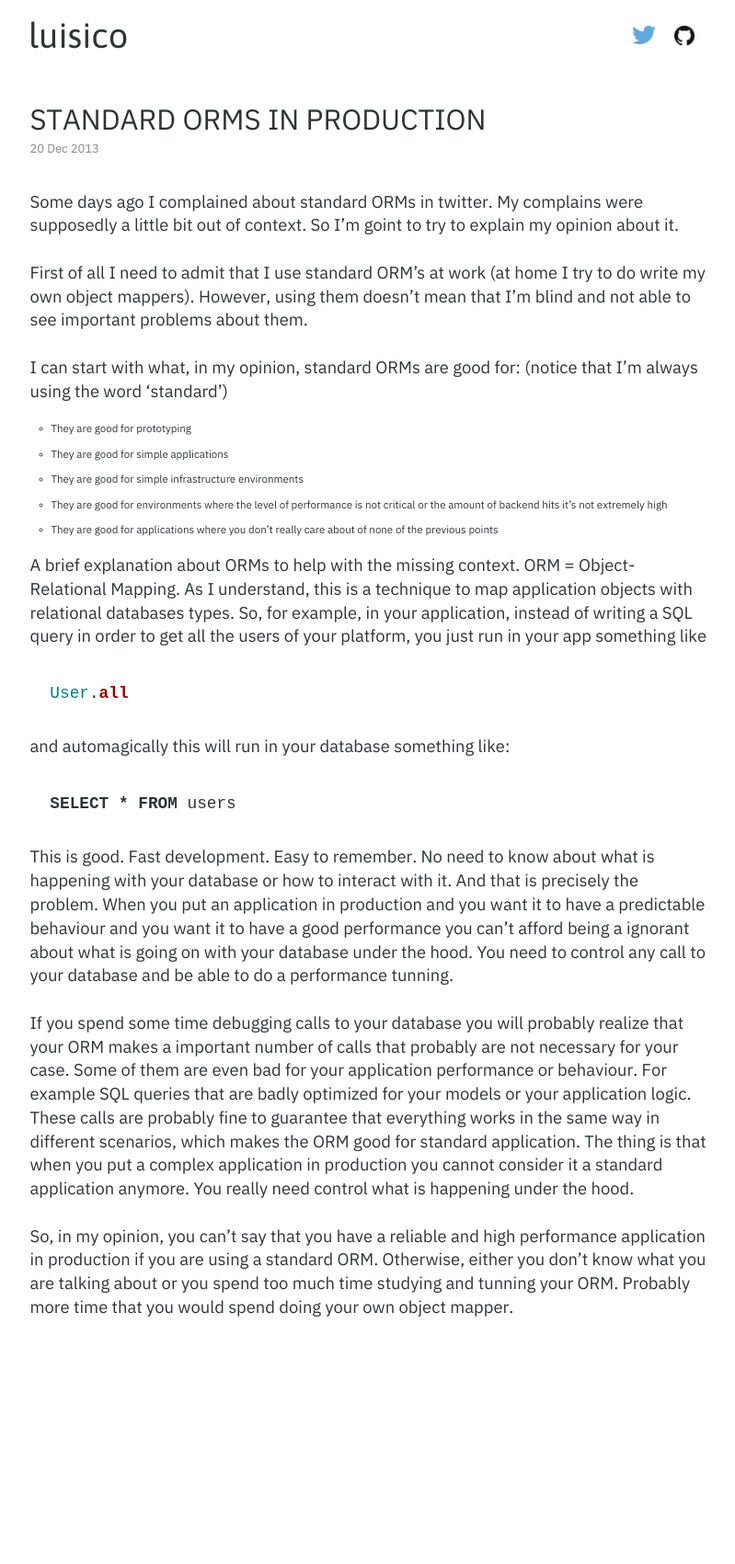
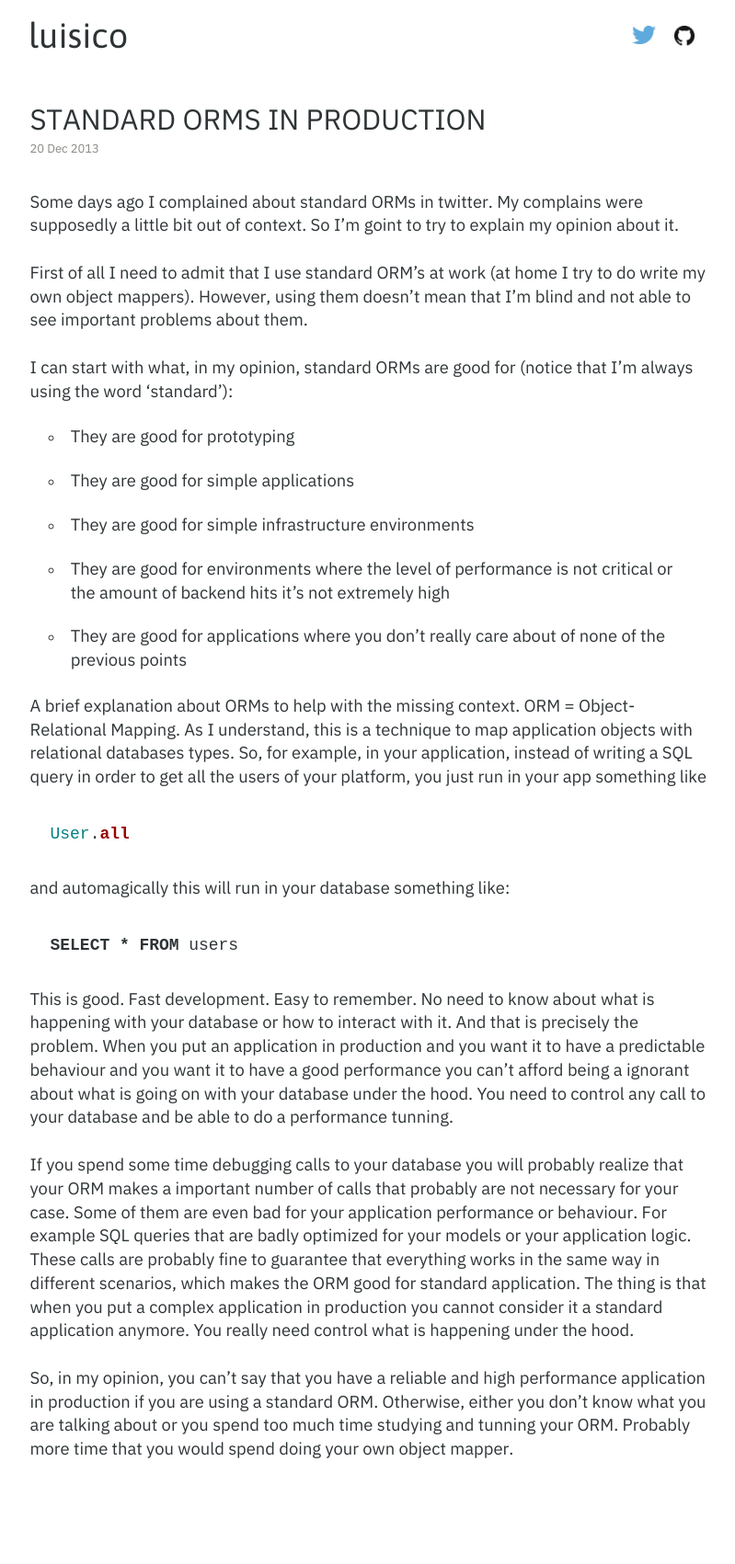
Before and after one commit to luisbosque/luisbosque.github.com, a Jekyll site: the page built from _posts/2013-12-20-orms-in-production.markdown, in a window 1280 px wide. Shown: the whole page at 92% size, without its empty margins (239-1038 px from the left). Built offline with Jekyll 4.4.1, drawn with Linux system fonts in a browser that asks for light colours; some web fonts are replaced; before the commit the page ends 1547 px from its top, so only the background shows below that.

Commit message:
Some css fixes

```diff
--- a/_layouts/post.html
+++ b/_layouts/post.html
@@ -6,7 +6,9 @@
     <h2>{{ page.title }}</h2>
     <span class="date">{{ page.date | date_to_string }}</span>
   </div>
-  {{ content }}
+  <div class="post-content">
+    {{ content }}
+  </div>
 </div>
 
 <div id=tags>
--- a/_posts/2013-12-20-orms-in-production.markdown
+++ b/_posts/2013-12-20-orms-in-production.markdown
@@ -16,13 +16,13 @@
 
 First of all I need to admit that I use standard ORM's at work (at home I try to do write my own object mappers). However, using them doesn't mean that I'm blind and not able to see important problems about them.
 
-I can start with what, in my opinion, standard ORMs are good for: (notice that I'm always using the word 'standard')
+I can start with what, in my opinion, standard ORMs are good for (notice that I'm always using the word 'standard'):
 
-* They are good for prototyping
-* They are good for simple applications
-* They are good for simple infrastructure environments
-* They are good for environments where the level of performance is not critical or the amount of backend hits it's not extremely high
-* They are good for applications where you don't really care about of none of the previous points
+- They are good for prototyping
+- They are good for simple applications
+- They are good for simple infrastructure environments
+- They are good for environments where the level of performance is not critical or the amount of backend hits it's not extremely high
+- They are good for applications where you don't really care about of none of the previous points
 
 A brief explanation about ORMs to help with the missing context.
 ORM = Object-Relational Mapping. As I understand, this is a technique to map application objects with relational databases types.
--- a/css/styles.css
+++ b/css/styles.css
@@ -77,6 +77,10 @@
   font-family: "ibm-plex-sans", sans-serif;
 }
 
+.wrapper .content .post-content {
+  font-size: 1.6em;
+}
+
 .wrapper .content, .wrapper .header, .wrapper .footer {
   background-color: #FFFFFF;
   padding: 2em 1em;
@@ -140,7 +144,7 @@
 }
 
 .wrapper h3 {
-  font-size: 2.6em;
+  font-size: 1.65em;
   color: grey;
   text-transform: uppercase;
 }
@@ -175,10 +179,13 @@
 
 .wrapper .content p {
   padding: 0.7em 0;
-  font-size: 1.6em;
 }
 
-.wrapper .content ul li, .wrapper .content ol li{
+.wrapper .content .post-content ul li, .wrapper .content .post-content ul li p, .wrapper .content .post-content ol li{
+  padding: 0.6em 0.4em;
+}
+
+.wrapper .content ul#posts li {
   padding: 0.9em 0.4em;
 }
 
@@ -206,7 +213,7 @@
 .highlight {
   overflow: hidden;
   padding: 1em;
-  font-size: 1.9em;
+  font-size: 1.2em;
 }
 
 /* POSTS */
@@ -214,10 +221,6 @@
   padding-left: 1em;
   margin-left: 1em;
   list-style: circle;
-}
-
-div#post ul li {
-  padding: 0.5em 0;
 }
 
 .wrapper .content ol {
@@ -242,7 +245,7 @@
   -webkit-font-smoothing: antialiased;
   box-sizing: border-box;
   margin-top: 10px;
-  font-size: 1.5em;
+  font-size: 0.9em;
 }
 
 .admonition-title {
@@ -272,8 +275,8 @@
 blockquote {
   padding-left: 1em;
   border-left: 0.2em solid #4d91b3;
-  font-size: 1.4em;
-  line-height: 1.5em;
+  font-size: 1.2em;
+  /*line-height: 1.5em;*/
 	font-weight: 100;
   color: grey;
 }
```
